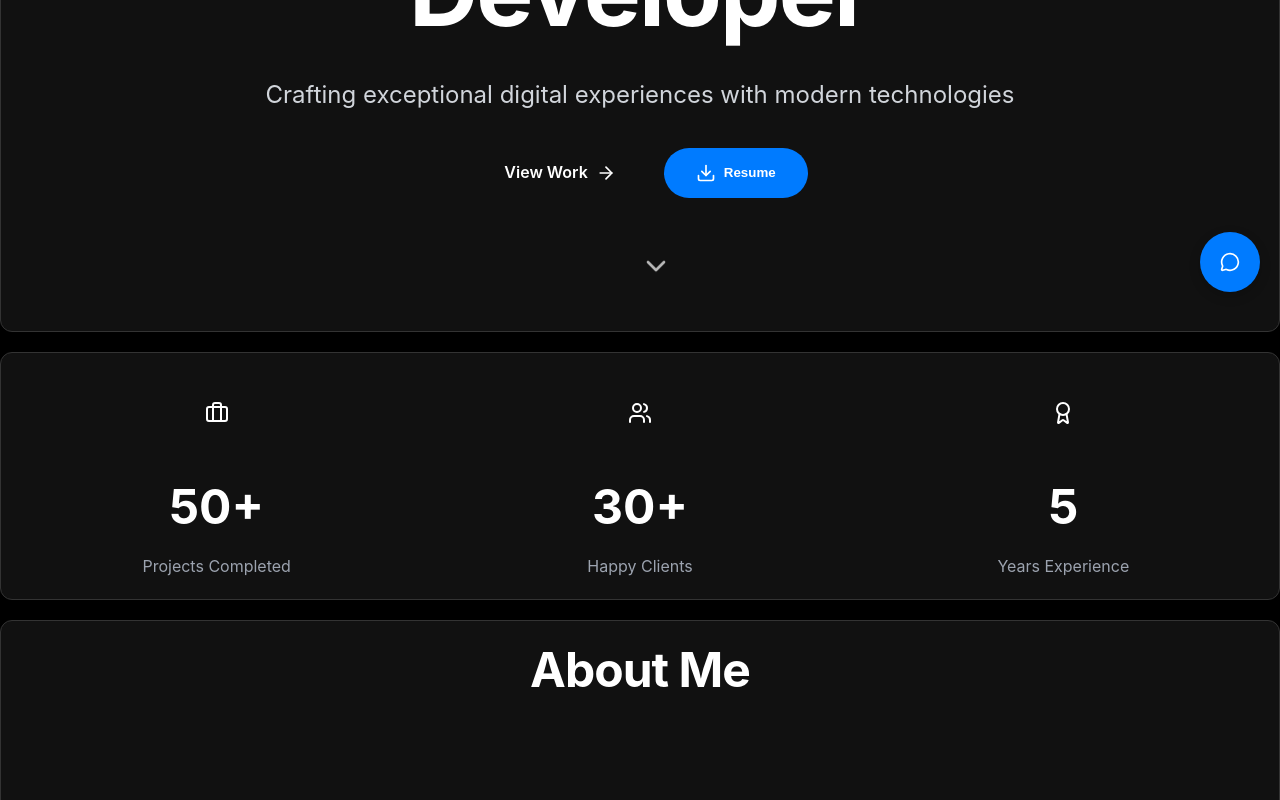
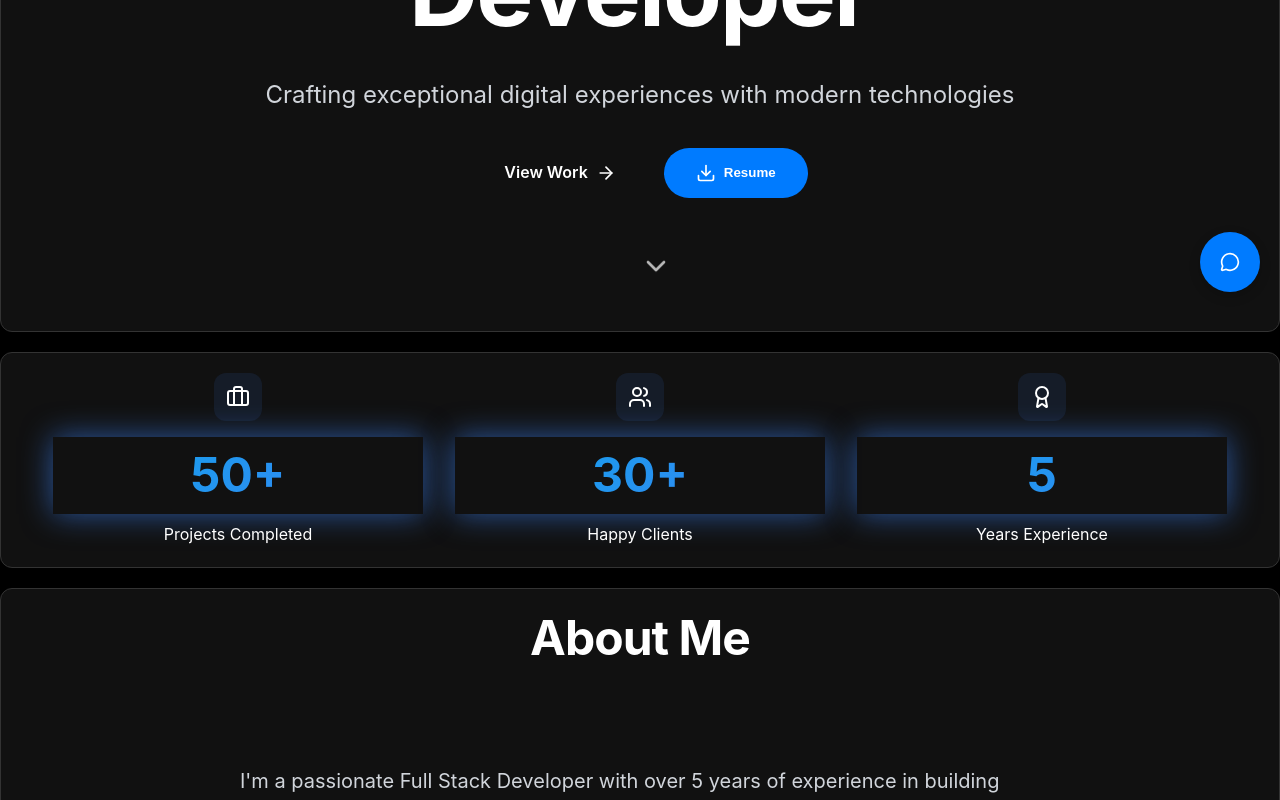
Before and after one commit to mbayajames/portfolio-project, a React (Create React App) app: page / in a window 1280 px wide. Shown: the part 488-1288 px from the top of the page. Built offline with nearby package versions, Linux system fonts and the light colour scheme.

Commit message:
Update Stats component with latest metrics and improved display

```diff
--- a/src/components/sections/Stats.js
+++ b/src/components/sections/Stats.js
@@ -1,50 +1,110 @@
-import React, { useState, useEffect } from 'react';
+import React, { useState, useEffect, useRef } from 'react';
 import { Briefcase, Users, Award } from 'lucide-react';
 
 const Stats = () => {
   const [stats, setStats] = useState({ projects: 0, clients: 0, experience: 0 });
+  const sectionRef = useRef(null);
+  const statsRef = useRef(null);
+  const timerRef = useRef(null);
 
   useEffect(() => {
+    const sectionElement = sectionRef.current;
+    const statsElement = statsRef.current;
+
+    const observer = new IntersectionObserver(
+      (entries) => {
+        entries.forEach((entry) => {
+          if (entry.isIntersecting) {
+            entry.target.classList.add('animate-on-scroll', 'visible');
+            if (entry.target === statsElement) {
+              // Start counter animation only when section is visible
               const duration = 2000;
               const steps = 60;
               const increment = duration / steps;
               let currentStep = 0;
 
-    const timer = setInterval(() => {
+              timerRef.current = setInterval(() => {
                 currentStep++;
                 const progress = currentStep / steps;
 
                 setStats({
                   projects: Math.floor(progress * 50),
                   clients: Math.floor(progress * 30),
-        experience: Math.floor(progress * 5)
+                  experience: Math.floor(progress * 5),
                 });
 
-      if (currentStep >= steps) clearInterval(timer);
+                if (currentStep >= steps) {
+                  clearInterval(timerRef.current);
+                  timerRef.current = null;
+                }
               }, increment);
 
-    return () => clearInterval(timer);
+              // Add stagger animations to stat cards
+              entry.target.querySelectorAll('.stat-card').forEach((card, idx) => {
+                card.classList.add('stagger-item', `delay-${100 * (idx + 1)}`);
+              });
+
+              observer.unobserve(entry.target);
+            }
+          }
+        });
+      },
+      { threshold: 0.3 }
+    );
+
+    if (sectionElement) observer.observe(sectionElement);
+    if (statsElement) observer.observe(statsElement);
+
+    return () => {
+      if (sectionElement) observer.unobserve(sectionElement);
+      if (statsElement) observer.unobserve(statsElement);
+      if (timerRef.current) {
+        clearInterval(timerRef.current);
+        timerRef.current = null;
+      }
+    };
   }, []);
 
   const statsData = [
-    { icon: Briefcase, value: stats.projects, label: 'Projects Completed', suffix: '+' },
+    {
+      icon: Briefcase,
+      value: stats.projects,
+      label: 'Projects Completed',
+      suffix: '+',
+    },
     { icon: Users, value: stats.clients, label: 'Happy Clients', suffix: '+' },
-    { icon: Award, value: stats.experience, label: 'Years Experience', suffix: '' }
+    {
+      icon: Award,
+      value: stats.experience,
+      label: 'Years Experience',
+      suffix: '',
+    },
   ];
 
   return (
-    <section className="py-16 px-6 bg-slate-900/50">
-      <div className="max-w-7xl mx-auto">
-        <div className="grid grid-cols-1 md:grid-cols-3 gap-8">
+    <section
+      className="section py-16 px-6 bg-bg-secondary"
+      ref={sectionRef}
+    >
+      <div className="container max-w-7xl mx-auto">
+        <div className="grid grid-cols-1 md:grid-cols-3 gap-8" ref={statsRef}>
           {statsData.map((stat, idx) => (
-            <div key={idx} className="text-center group">
-              <div className="inline-flex items-center justify-center w-20 h-20 rounded-full bg-gradient-to-r from-cyan-500 to-purple-600 mb-4 group-hover:scale-110 transition-transform duration-300">
-                <stat.icon className="w-10 h-10 text-white" />
+            <div
+              key={idx}
+              className="stat-card text-center group animate-scaleIn"
+            >
+              <div
+                className="icon-wrapper inline-flex items-center justify-center w-20 h-20 rounded-full gradient-blue mb-4 group-hover:scale-110 transition-transform duration-300"
+              >
+                <stat.icon className="w-10 h-10 text-gray-100" />
               </div>
-              <div className="text-5xl font-bold bg-gradient-to-r from-cyan-400 to-purple-400 bg-clip-text text-transparent mb-2">
-                {stat.value}{stat.suffix}
+              <div
+                className="text-5xl font-bold gradient-text-blue mb-2 animate-pulseGlow"
+              >
+                {stat.value}
+                {stat.suffix}
               </div>
-              <div className="text-gray-400">{stat.label}</div>
+              <div className="text-gray-200">{stat.label}</div>
             </div>
           ))}
         </div>
```
Lines whose indentation alone changed are shown as unchanged.
